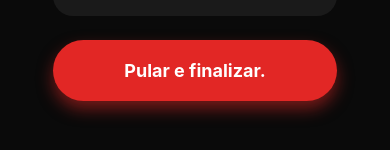
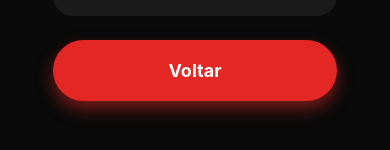
Before and after one commit to FrameworkBoy/Roulette, a React Native app: screen /Units in a window 390 px wide. Shown: the part 643-793 px from the top of the page. Built offline with nearby package versions, Linux system fonts and the light colour scheme.

Commit message:
Adjustments

```diff
--- a/app.json
+++ b/app.json
@@ -2,6 +2,6 @@
   "expo": {
     "name": "roulette",
     "slug": "roulette",
-    "version": "1.0.0"
+    "version": "1.0.3"
   }
 }
--- a/src/screens/ResultScreen.tsx
+++ b/src/screens/ResultScreen.tsx
@@ -46,7 +46,7 @@ export default function ResultScreen({ route, navigation }: ScreenProps<'Result'
         <View style={styles.bottom}>
           <Pressable
             style={({ pressed }) => [styles.primaryButton, pressed && styles.pressed]}
-            onPress={() => navigation.navigate(eligible ? 'RouletteGame' : 'Units')}
+            onPress={() => eligible ? navigation.navigate('RouletteGame') : navigation.navigate('Units', { fromQuiz: true })}
           >
             <Text style={styles.primaryButtonText}>
               {eligible ? 'Girar roleta' : 'Ver nossas unidades'}
--- a/src/screens/RouletteScreen.tsx
+++ b/src/screens/RouletteScreen.tsx
@@ -1,7 +1,7 @@
 import React, { useEffect, useState } from "react";
 import { View, Text, Pressable, StyleSheet, Modal } from "react-native";
 import ScreenLogo from "../components/ScreenLogo";
-import { scale, vw, W } from "../utils/responsive";
+import { scale, vw, vh, W } from "../utils/responsive";
 
 import { SafeAreaView } from "react-native-safe-area-context";
 import { Colors } from "../constants/colors";
@@ -26,7 +26,7 @@ export default function RouletteScreen({
         <ScreenLogo size="small" />
 
         <RouletteCode
-          size={vw(85)}
+          size={Math.min(vw(85), vh(60))}
           onSpinComplete={(p: Prize) => {
             session.recordRouletteSpin({
               prizeId: p.id,
@@ -54,7 +54,7 @@ export default function RouletteScreen({
               ]}
               onPress={() => {
                 setPrize(null);
-                navigation.navigate("Units");
+                navigation.navigate("Units", { fromQuiz: true });
               }}
             >
               <Text style={styles.modalButtonText}>Ver nossas unidades</Text>
--- a/src/screens/UnitsScreen.tsx
+++ b/src/screens/UnitsScreen.tsx
@@ -1,30 +1,34 @@
-import React, { useState } from 'react';
-import { View, Text, Pressable, StyleSheet } from 'react-native';
-import { scale, W } from '../utils/responsive';
-import ScreenLogo from '../components/ScreenLogo';
-import VideoModal from '../components/VideoModal';
-import { SafeAreaView } from 'react-native-safe-area-context';
-import { Colors } from '../constants/colors';
-import type { ScreenProps } from '../types/navigation';
-import { useSession } from '../context/SessionContext';
+import React, { useState } from "react";
+import { View, Text, Pressable, StyleSheet } from "react-native";
+import { scale, W } from "../utils/responsive";
+import ScreenLogo from "../components/ScreenLogo";
+import VideoModal from "../components/VideoModal";
+import { SafeAreaView } from "react-native-safe-area-context";
+import { Colors } from "../constants/colors";
+import type { ScreenProps } from "../types/navigation";
+import { useSession } from "../context/SessionContext";
 
 const UNITS = [
   {
-    id: 'analia',
-    name: 'Unidade Anália Franco',
-    address: 'Shopping Anália Franco — R. Funchal, 400, Jd. Paulistano',
-    video: require('../assets/analia-franco.mp4'),
+    id: "analia",
+    name: "Unidade Anália Franco",
+    address: "Shopping Anália Franco — R. Funchal, 400, Jd. Paulistano",
+    video: require("../assets/analia-franco.mp4"),
   },
   {
-    id: 'paulista',
-    name: 'Unidade Paulista',
-    address: 'Av. Paulista, 1578 — Bela Vista, São Paulo',
-    video: require('../assets/paulista.mp4'),
+    id: "paulista",
+    name: "Unidade Paulista",
+    address: "Av. Paulista, 1578 — Bela Vista, São Paulo",
+    video: require("../assets/paulista.mp4"),
   },
 ];
 
-export default function UnitsScreen({ navigation }: ScreenProps<'Units'>) {
+export default function UnitsScreen({
+  navigation,
+  route,
+}: ScreenProps<"Units">) {
   const session = useSession();
+  const fromQuiz = route.params?.fromQuiz ?? false;
   const [activeVideo, setActiveVideo] = useState<number | null>(null);
 
   return (
@@ -42,8 +46,14 @@ export default function UnitsScreen({ navigation }: ScreenProps<'Units'>) {
                   <Text style={styles.unitAddress}>{unit.address}</Text>
                 </View>
                 <Pressable
-                  style={({ pressed }) => [styles.videoButton, pressed && styles.pressed]}
-                  onPress={() => { session.recordUnitOpened(unit.id, unit.name); setActiveVideo(unit.video); }}
+                  style={({ pressed }) => [
+                    styles.videoButton,
+                    pressed && styles.pressed,
+                  ]}
+                  onPress={() => {
+                    session.recordUnitOpened(unit.id, unit.name);
+                    setActiveVideo(unit.video);
+                  }}
                 >
                   <Text style={styles.videoButtonText}>Assista ao vídeo</Text>
                 </Pressable>
@@ -54,10 +64,15 @@ export default function UnitsScreen({ navigation }: ScreenProps<'Units'>) {
 
         <View style={styles.bottom}>
           <Pressable
-            style={({ pressed }) => [styles.skipButton, pressed && styles.pressed]}
-            onPress={() => navigation.navigate('Home')}
+            style={({ pressed }) => [
+              styles.skipButton,
+              pressed && styles.pressed,
+            ]}
+            onPress={() => navigation.navigate("Home")}
           >
-            <Text style={styles.skipButtonText}>Pular e finalizar.</Text>
+            <Text style={styles.skipButtonText}>
+              {fromQuiz ? "Pular e finalizar." : "Voltar"}
+            </Text>
           </Pressable>
         </View>
       </View>
@@ -80,11 +95,11 @@ const styles = StyleSheet.create({
   },
   inner: {
     flex: 1,
-    width: '100%',
+    width: "100%",
     maxWidth: W * 0.85,
-    alignSelf: 'center',
+    alignSelf: "center",
     paddingHorizontal: scale(24),
-    justifyContent: 'center',
+    justifyContent: "center",
     gap: scale(24),
     paddingVertical: scale(24),
   },
@@ -97,9 +112,9 @@ const styles = StyleSheet.create({
   cardHeader: {
     fontSize: scale(14),
     color: Colors.textSecondary,
-    textTransform: 'uppercase',
+    textTransform: "uppercase",
     letterSpacing: 1.5,
-    fontWeight: '600',
+    fontWeight: "600",
   },
   units: {
     gap: scale(12),
@@ -115,7 +130,7 @@ const styles = StyleSheet.create({
   },
   unitName: {
     fontSize: scale(20),
-    fontWeight: 'bold',
+    fontWeight: "bold",
     color: Colors.text,
   },
   unitAddress: {
@@ -128,7 +143,7 @@ const styles = StyleSheet.create({
     borderRadius: scale(50),
     paddingVertical: scale(14),
     paddingHorizontal: scale(20),
-    alignItems: 'center',
+    alignItems: "center",
     shadowColor: Colors.primary,
     shadowOffset: { width: 0, height: scale(4) },
     shadowOpacity: 0.4,
@@ -136,8 +151,8 @@ const styles = StyleSheet.create({
     elevation: 6,
   },
   videoButtonText: {
-    color: '#ffffff',
-    fontWeight: 'bold',
+    color: "#ffffff",
+    fontWeight: "bold",
     fontSize: scale(15),
   },
   bottom: {},
@@ -145,7 +160,7 @@ const styles = StyleSheet.create({
     backgroundColor: Colors.primary,
     borderRadius: scale(50),
     paddingVertical: scale(20),
-    alignItems: 'center',
+    alignItems: "center",
     shadowColor: Colors.primary,
     shadowOffset: { width: 0, height: scale(8) },
     shadowOpacity: 0.5,
@@ -153,9 +168,9 @@ const styles = StyleSheet.create({
     elevation: 10,
   },
   skipButtonText: {
-    color: '#ffffff',
+    color: "#ffffff",
     fontSize: scale(18),
-    fontWeight: 'bold',
+    fontWeight: "bold",
   },
   pressed: {
     opacity: 0.8,
--- a/src/types/navigation.ts
+++ b/src/types/navigation.ts
@@ -2,7 +2,7 @@ import type { NativeStackScreenProps } from '@react-navigation/native-stack';
 
 export type RootStackParamList = {
   Home: undefined;
-  Units: undefined;
+  Units: { fromQuiz?: boolean } | undefined;
   Register: undefined;
   Quiz: undefined;
   Result: { score: number; total: number };
```
Also changed, not shown: package.json (+4 -7 lines), 2 other files (tests, documents, lock files or other folders).
